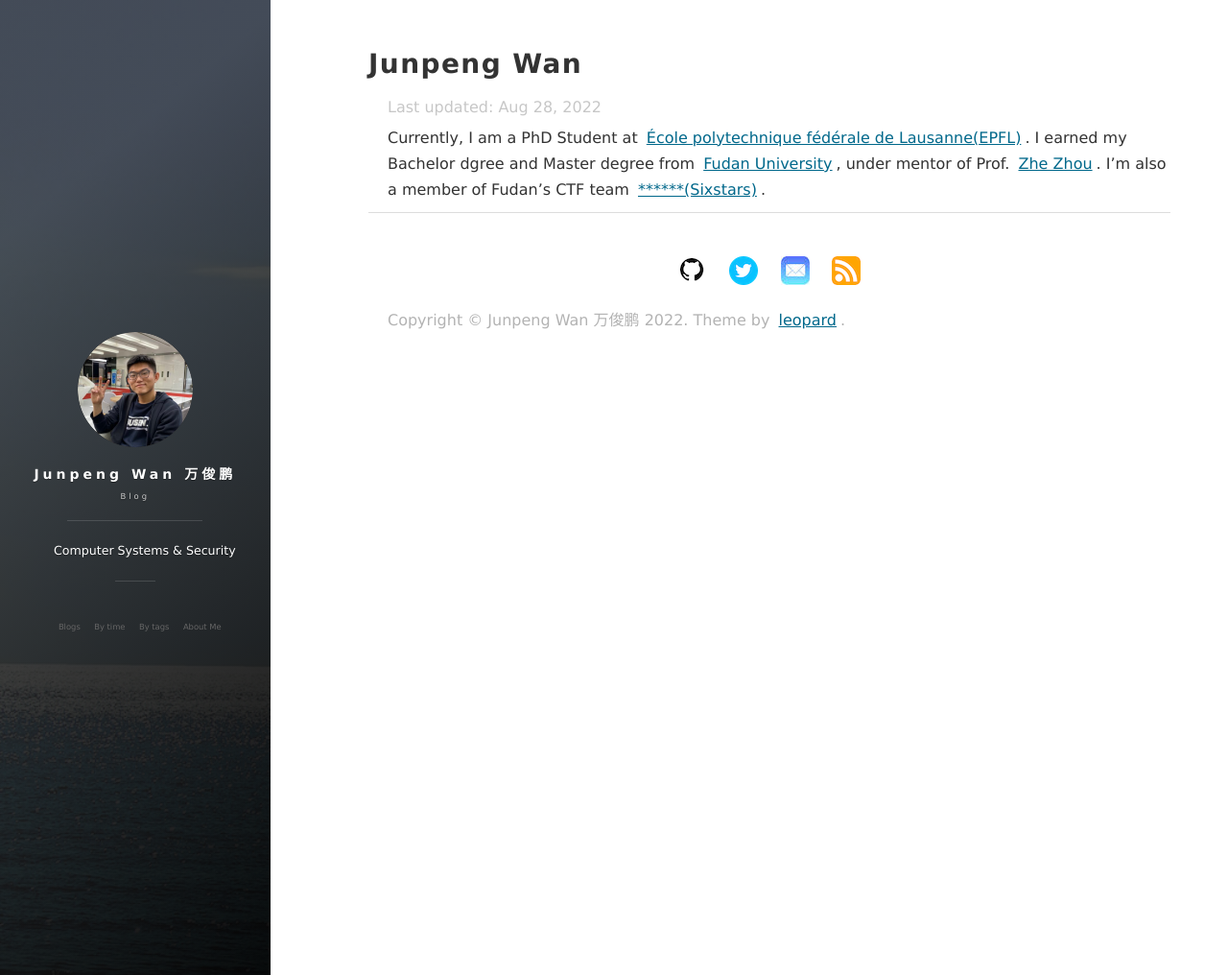
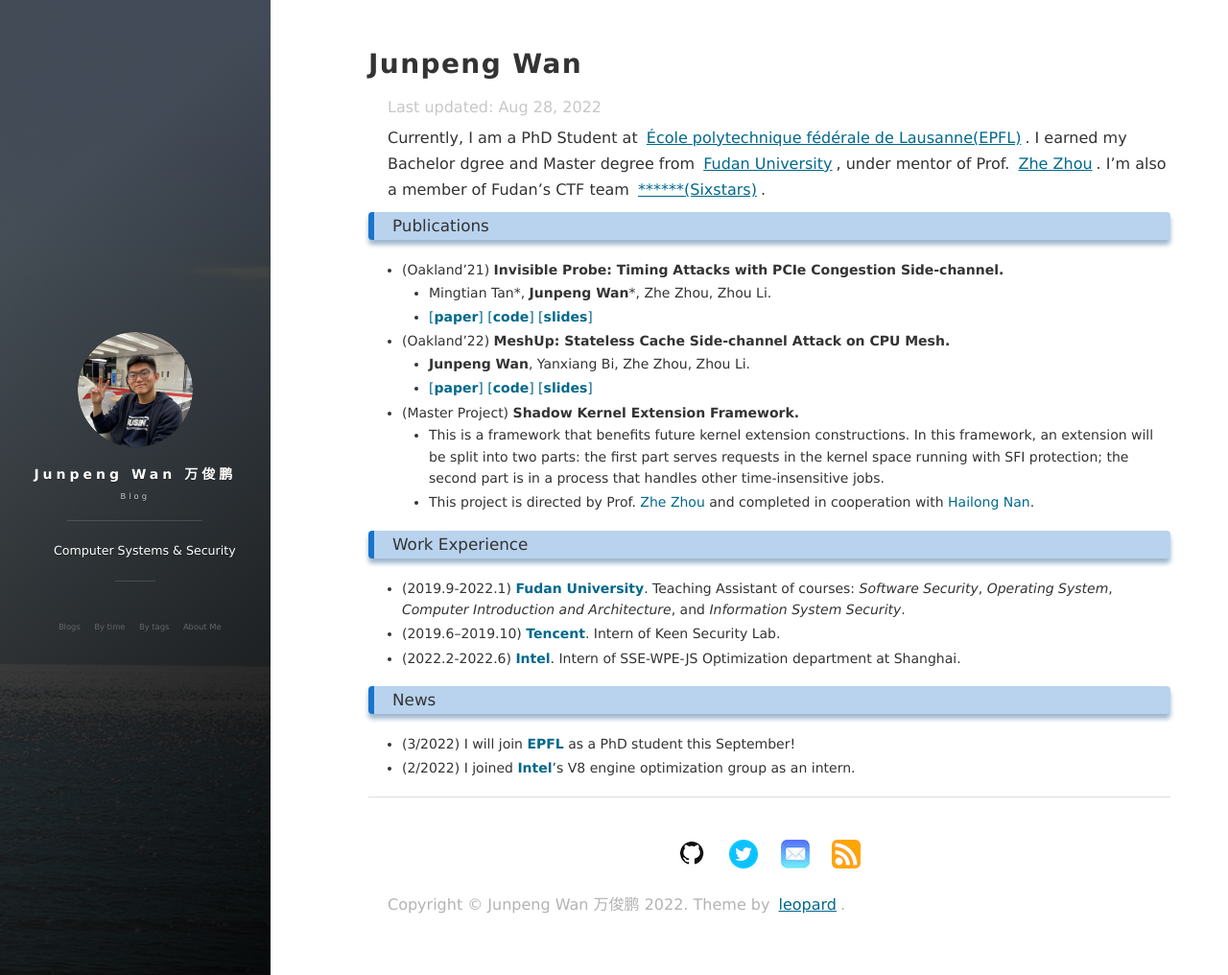
Before and after one commit to stefan1wan/stefan1wan.github.io, a Jekyll site: the page built from about.md, in a window 1280 px wide and 1016 px high. Shown: the whole window at 96% size. Built offline with Jekyll 4.4.1, drawn with Linux system fonts in a browser that asks for light colours; nearby versions of some CDN libraries; library files that are not in the unit come from our copies; comment, search, counter and statistics services are not loaded.

Commit message:
recover experience

```diff
--- a/about.md
+++ b/about.md
@@ -24,4 +24,4 @@
 
 ### News
 + (3/2022) I will join [**EPFL**](https://www.epfl.ch/en/) as a PhD student this September!
-+ (2/2022) I joined [**Intel**](https://www.intel.com/content/www/us/en/homepage.html)'s V8 engine optimization group as an intern.  -->
++ (2/2022) I joined [**Intel**](https://www.intel.com/content/www/us/en/homepage.html)'s V8 engine optimization group as an intern.
```
Also changed, not shown: other parts of about.md (+2 -2 lines).
